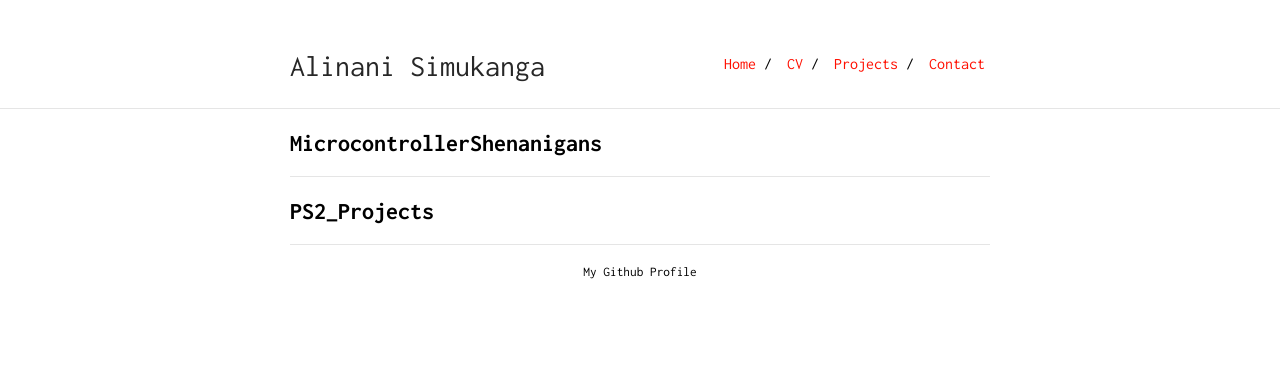
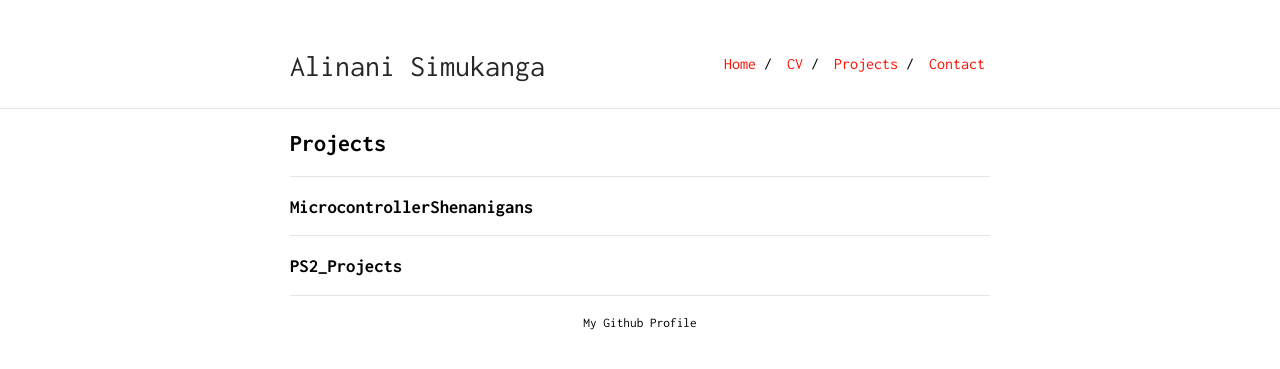
Before and after one commit to a1inani/a1inani.github.io, a Jekyll site: the page built from projects.md, in a window 1280 px wide. Shown: the top 369 px of the page. Built offline with Jekyll 4.4.1, drawn with Linux system fonts in a browser that asks for light colours; our own code applies the rules of GitHub Pages for plain Markdown files.

Commit message:
Change headings

```diff
--- a/projects.md
+++ b/projects.md
@@ -3,10 +3,12 @@ layout: default
 is_contact: false
 ---
 
-## MicrocontrollerShenanigans
+## Projects
+---
+### MicrocontrollerShenanigans
 
 
 
 ---
 
-## PS2_Projects
+### PS2_Projects
```
Also changed, not shown: contact.md (+4 -2 lines).
